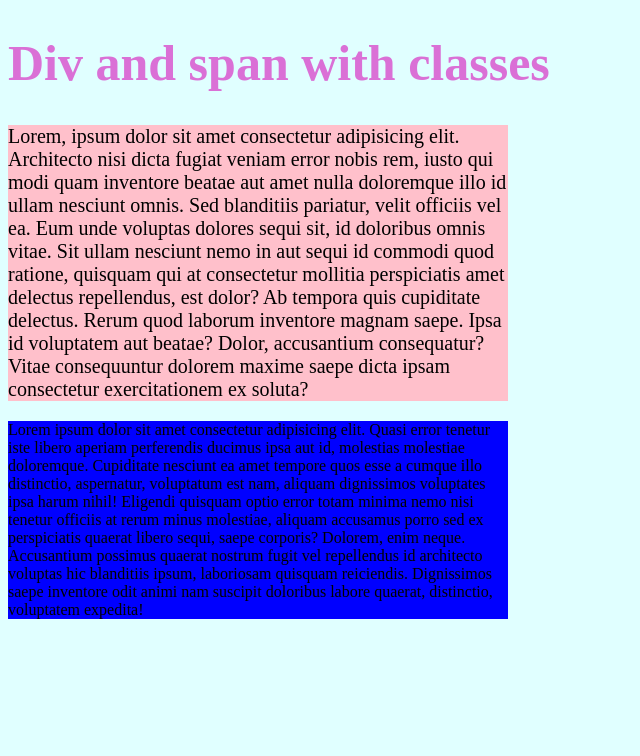
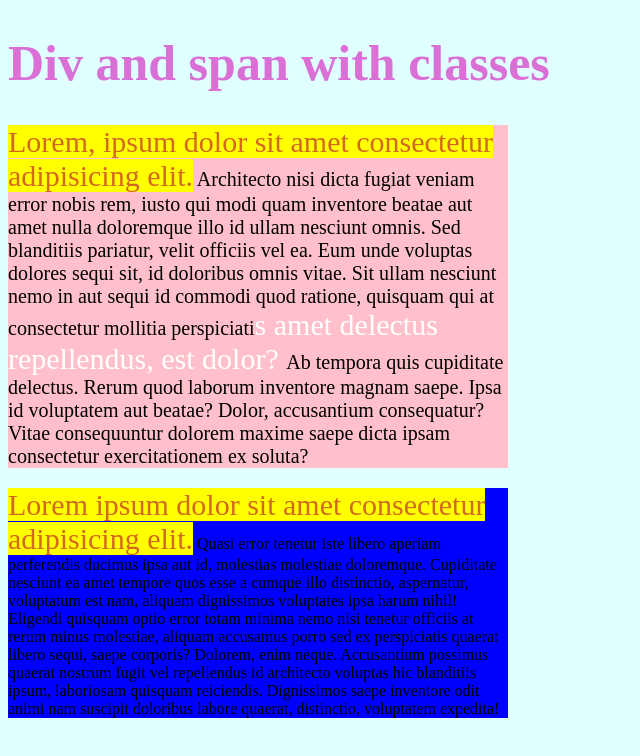
Before and after one commit to mangalam122/HTML_BEGIN, a plain HTML site: page divclass.html in a window 1280 px wide. Shown: the whole page, without its empty margins (0-640 px from the left). Drawn offline with Linux system fonts and the light colour scheme.

Commit message:
learning div span id class

```diff
--- a/css/style.css
+++ b/css/style.css
@@ -10,6 +10,14 @@ p {
 }
 .intro{
     font-size: 20px;
+}
+
+.highlight{
+    background-color: yellow;
+
+}
+.accent-color{
+    color:white;
 }
 h1{
     color:orchid;
--- a/divclass.html
+++ b/divclass.html
@@ -11,10 +11,10 @@
 
     <h1>Div and span with classes</h1>
     <div class="top-section">
-        <p class="intro">Lorem, ipsum dolor sit amet consectetur adipisicing elit. Architecto nisi dicta fugiat veniam error nobis rem, iusto qui modi quam inventore beatae aut amet nulla doloremque illo id ullam nesciunt omnis. Sed blanditiis pariatur, velit officiis vel ea. Eum unde voluptas dolores sequi sit, id doloribus omnis vitae. Sit ullam nesciunt nemo in aut sequi id commodi quod ratione, quisquam qui at consectetur mollitia perspiciatis amet delectus repellendus, est dolor? Ab tempora quis cupiditate delectus. Rerum quod laborum inventore magnam saepe. Ipsa id voluptatem aut beatae? Dolor, accusantium consequatur? Vitae consequuntur dolorem maxime saepe dicta ipsam consectetur exercitationem ex soluta?</p>
+        <p class="intro"><span class="highlight">Lorem, ipsum dolor sit amet consectetur adipisicing elit.</span> Architecto nisi dicta fugiat veniam error nobis rem, iusto qui modi quam inventore beatae aut amet nulla doloremque illo id ullam nesciunt omnis. Sed blanditiis pariatur, velit officiis vel ea. Eum unde voluptas dolores sequi sit, id doloribus omnis vitae. Sit ullam nesciunt nemo in aut sequi id commodi quod ratione, quisquam qui at consectetur mollitia perspiciati<span class="accent-color">s amet delectus repellendus, est dolor? </span >Ab tempora quis cupiditate delectus. Rerum quod laborum inventore magnam saepe. Ipsa id voluptatem aut beatae? Dolor, accusantium consequatur? Vitae consequuntur dolorem maxime saepe dicta ipsam consectetur exercitationem ex soluta?</p>
     </div>
     <div class="bottom-section">
-        <p>Lorem ipsum dolor sit amet consectetur adipisicing elit. Quasi error tenetur iste libero aperiam perferendis ducimus ipsa aut id, molestias molestiae doloremque. Cupiditate nesciunt ea amet tempore quos esse a cumque illo distinctio, aspernatur, voluptatum est nam, aliquam dignissimos voluptates ipsa harum nihil! Eligendi quisquam optio error totam minima nemo nisi tenetur officiis at rerum minus molestiae, aliquam accusamus porro sed ex perspiciatis quaerat libero sequi, saepe corporis? Dolorem, enim neque. Accusantium possimus quaerat nostrum fugit vel repellendus id architecto voluptas hic blanditiis ipsum, laboriosam quisquam reiciendis. Dignissimos saepe inventore odit animi nam suscipit doloribus labore quaerat, distinctio, voluptatem expedita!</p>
+        <p><span class="highlight">Lorem ipsum dolor sit amet consectetur adipisicing elit.</span> Quasi error tenetur iste libero aperiam perferendis ducimus ipsa aut id, molestias molestiae doloremque. Cupiditate nesciunt ea amet tempore quos esse a cumque illo distinctio, aspernatur, voluptatum est nam, aliquam dignissimos voluptates ipsa harum nihil! Eligendi quisquam optio error totam minima nemo nisi tenetur officiis at rerum minus molestiae, aliquam accusamus porro sed ex perspiciatis quaerat libero sequi, saepe corporis? Dolorem, enim neque. Accusantium possimus quaerat nostrum fugit vel repellendus id architecto voluptas hic blanditiis ipsum, laboriosam quisquam reiciendis. Dignissimos saepe inventore odit animi nam suscipit doloribus labore quaerat, distinctio, voluptatem expedita!</p>
     </div>
 </body>
 </html>
```
